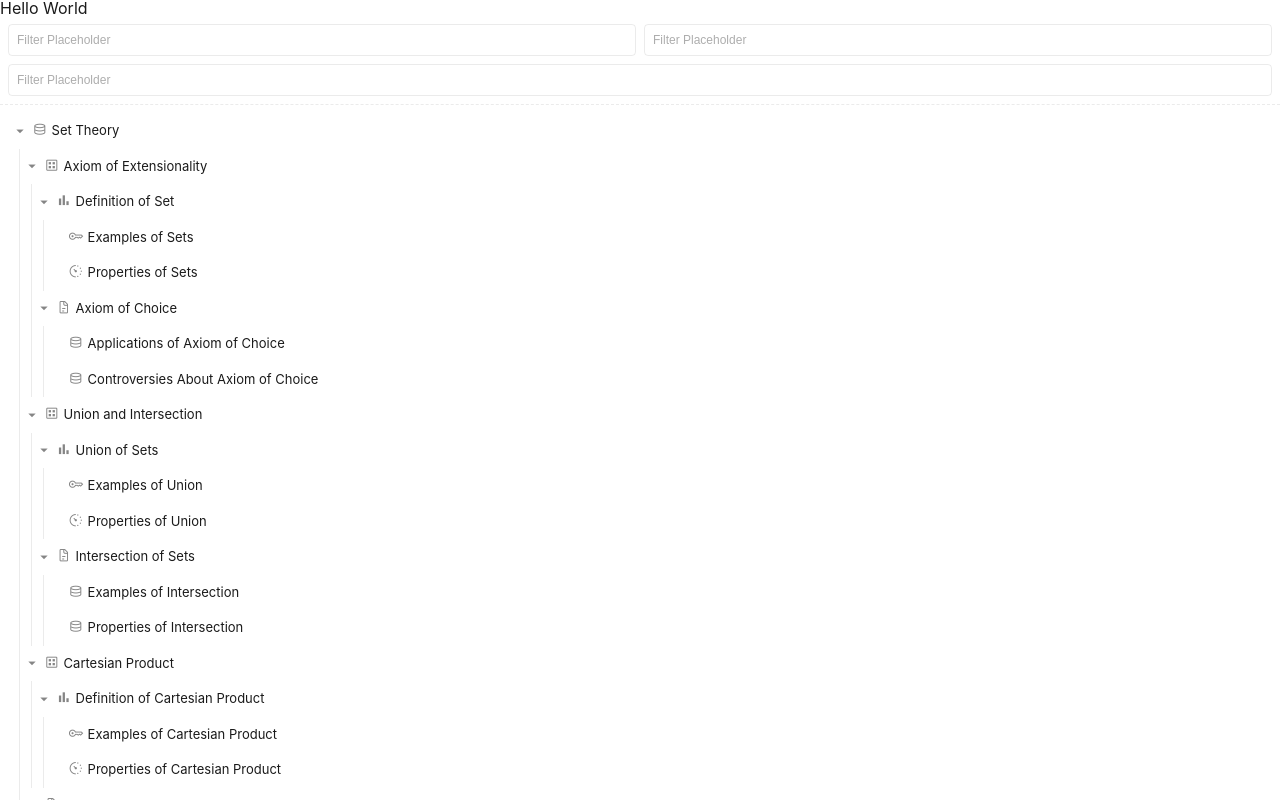
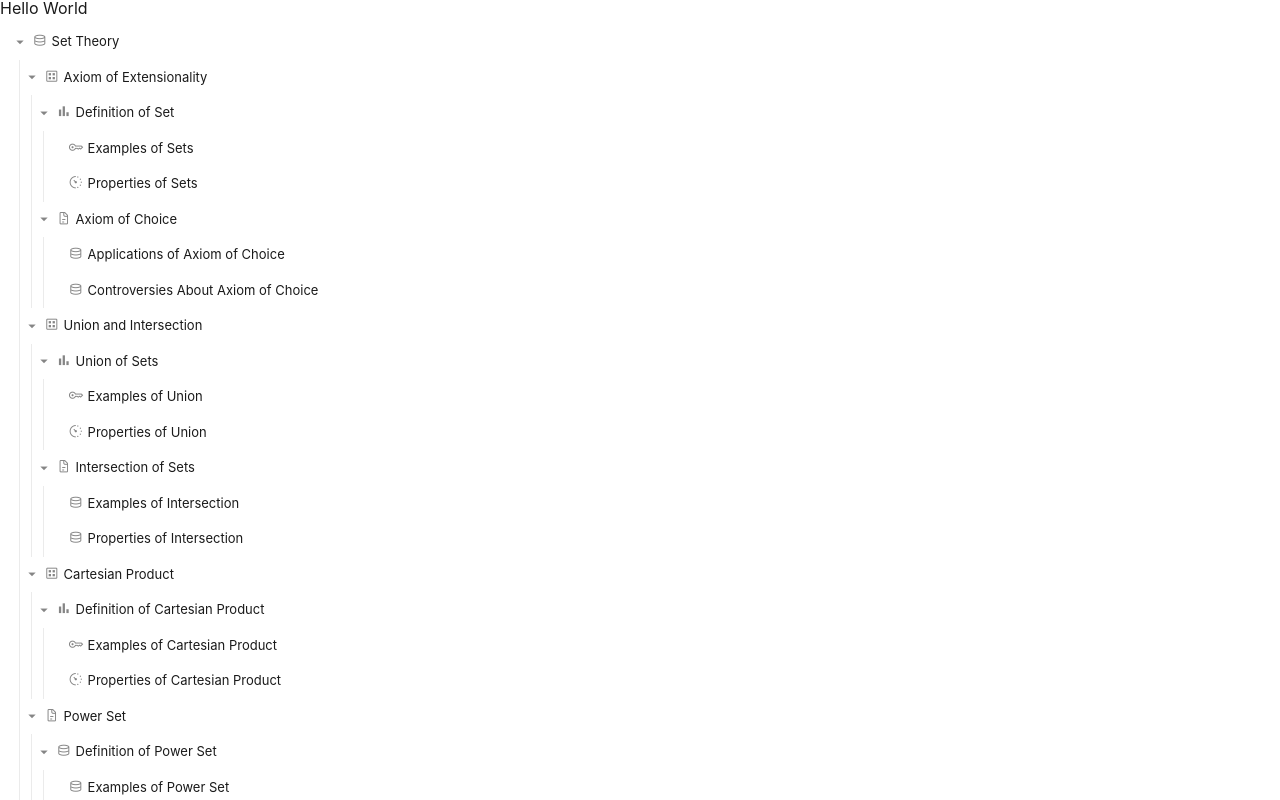
Before and after one commit to WenchuanLiliZhao/Lulu-Design-System, a React (Vite) app in the folder app/: page / in a window 1280 px wide. Shown: the top 800 px of the page. Built offline with nearby package versions, Linux system fonts and the light colour scheme.

Commit message:
rearrange repo structure

```diff
--- a/app/src/Components/Menu.tsx
+++ b/app/src/Components/Dropdown/Menu.tsx
@@ -19,8 +19,8 @@
 */
 
 import { ClickToClose } from "./Dropdown";
-import { HoverBox } from "./SmallElements/HoverBox";
-import { Icon } from "./Icon";
+import { HoverBox } from "../SmallElements/HoverBox";
+import { Icon } from "../Icon";
 import styles from "./Menu.module.scss";
 
 export interface MenuProps {
--- a/app/src/Components/MessageBox.tsx
+++ b/app/src/Components/MessageBox.tsx
@@ -56,7 +56,7 @@ import React, { useState } from "react";
 import { HoverBox } from "./SmallElements/HoverBox";
 import styles from "./MessageBox.module.scss";
 import { Switch } from "./SmallElements/Switch";
-import { ClickToClose } from "./Dropdown";
+import { ClickToClose } from "./Dropdown/Dropdown";
 import { MessageType } from "../ObjectShapes/MessageShape";
 
 interface MessageBoxProps {
--- a/app/src/Components/SmallElements/ThemeMenu.tsx
+++ b/app/src/Components/SmallElements/ThemeMenu.tsx
@@ -1,7 +1,7 @@
 import React, { useEffect, useState } from "react";
-import { Menu } from "../Menu";
+import { Menu } from "../Dropdown/Menu";
 import { Btn } from "./Btn";
-import { Dropdown } from "../Dropdown";
+import { Dropdown } from "../Dropdown/Dropdown";
 
 /*
 ## Component Overview
--- a/app/src/Components/TreeExplorer/TreeExplorer.tsx
+++ b/app/src/Components/TreeExplorer/TreeExplorer.tsx
@@ -26,8 +26,6 @@ import { TreeNodesType } from "../../ObjectShapes/TreeNodeShape";
 import { Icon } from "../Icon";
 import { HoverBox } from "../SmallElements/HoverBox";
 import { PageIcon } from "../../ObjectShapes/PageShape";
-import { FilterableDropdown } from "../FilterableDropdown";
-import TreeExplorerSetting from "./TreeExplorerSetting";
 
 interface TreeExplorerProps {
   data: TreeNodesType[];
@@ -122,91 +120,6 @@ export const TreeExplorer: React.FC<TreeExplorerProps> = ({
 }) => {
   return (
     <>
-      <TreeExplorerSetting
-        items={[
-          [<FilterableDropdown
-            // defaultSelectedOption={"Algebra"}
-            placeholder={"Filter Placeholder"}
-            options={[
-              "Algebra",
-              "Calculus and Differential Equations",
-              "Linear Algebra",
-              "Number Theory",
-              "Topology",
-              "Set Theory",
-              "Mathematical Logic",
-              "Probability and Statistics",
-              "Abstract Algebra: Groups, Rings, and Fields",
-              "Geometry: Euclidean and Non-Euclidean",
-              "Discrete Mathematics",
-              "Real Analysis",
-              "Complex Analysis",
-              "Graph Theory",
-              "Optimization and Linear Programming",
-              "Game Theory",
-              "Mathematical Modeling",
-              "Fourier Analysis and Signal Processing",
-              "Cryptography and Information Theory",
-              "Fractal Geometry and Chaos Theory",
-            ]}
-            onSelect={(option) => console.log("Selected:", option)}
-          />, <FilterableDropdown
-            // defaultSelectedOption={"Algebra"}
-            placeholder={"Filter Placeholder"}
-            options={[
-              "Algebra",
-              "Calculus and Differential Equations",
-              "Linear Algebra",
-              "Number Theory",
-              "Topology",
-              "Set Theory",
-              "Mathematical Logic",
-              "Probability and Statistics",
-              "Abstract Algebra: Groups, Rings, and Fields",
-              "Geometry: Euclidean and Non-Euclidean",
-              "Discrete Mathematics",
-              "Real Analysis",
-              "Complex Analysis",
-              "Graph Theory",
-              "Optimization and Linear Programming",
-              "Game Theory",
-              "Mathematical Modeling",
-              "Fourier Analysis and Signal Processing",
-              "Cryptography and Information Theory",
-              "Fractal Geometry and Chaos Theory",
-            ]}
-            onSelect={(option) => console.log("Selected:", option)}
-          />],
-          [<FilterableDropdown
-            // defaultSelectedOption={"Algebra"}
-            placeholder={"Filter Placeholder"}
-            options={[
-              "Algebra",
-              "Calculus and Differential Equations",
-              "Linear Algebra",
-              "Number Theory",
-              "Topology",
-              "Set Theory",
-              "Mathematical Logic",
-              "Probability and Statistics",
-              "Abstract Algebra: Groups, Rings, and Fields",
-              "Geometry: Euclidean and Non-Euclidean",
-              "Discrete Mathematics",
-              "Real Analysis",
-              "Complex Analysis",
-              "Graph Theory",
-              "Optimization and Linear Programming",
-              "Game Theory",
-              "Mathematical Modeling",
-              "Fourier Analysis and Signal Processing",
-              "Cryptography and Information Theory",
-              "Fractal Geometry and Chaos Theory",
-            ]}
-            onSelect={(option) => console.log("Selected:", option)}
-          />]
-        ]}
-      />
-
       <div className={styles["tree-container"]}>
         {/* Render the root nodes of the tree */}
         {/* 渲染树的根节点 */}
--- a/app/src/Components/TreeExplorer/TreeExplorerSetting.module.scss
+++ /dev/null
@@ -1,23 +0,0 @@
-.tree-explorer-setting {
-  display: flex;
-  flex-direction: column;
-  gap: 8px;
-  padding: 8px;
-
-  border-bottom: 1px dashed var(--color-border-main);
-
-  .setting-item-column {
-    display: flex;
-    flex-wrap: wrap;
-    gap: 8px;
-
-    .setting-item {
-      flex: 1;
-    }
-
-    & > .setting-item:only-child {
-      flex: none; /* 如果只有一个 item，则宽度为默认 */
-      width: 100%; /* 撑满整个视图 */
-    }
-  }
-}
--- a/app/src/Components/TreeExplorer/TreeExplorerSetting.tsx
+++ /dev/null
@@ -1,24 +0,0 @@
-import React from "react";
-import styles from "./TreeExplorerSetting.module.scss";
-
-interface TreeExplorerSettingProps {
-  items: React.ReactNode[][];
-}
-
-const TreeExplorerSetting: React.FC<TreeExplorerSettingProps> = ({ items }) => {
-  return (
-    <div className={styles["tree-explorer-setting"]}>
-      {items.map((column, columnIndex) => (
-        <div key={columnIndex} className={styles["setting-item-column"]}>
-          {column.map((item, itemIndex) => (
-            <div key={itemIndex} className={styles["setting-item"]}>
-              {item}
-            </div>
-          ))}
-        </div>
-      ))}
-    </div>
-  );
-};
-
-export default TreeExplorerSetting;
--- a/app/src/Pages/Demos/CDD/CDD_SiteConfig.tsx
+++ b/app/src/Pages/Demos/CDD/CDD_SiteConfig.tsx
@@ -14,8 +14,8 @@ import { SearchBar } from "../../../Components/SearchBar";
 import { SideMenu } from "../../../Components/SideMenu";
 import { ThemeMenu } from "../../../Components/SmallElements/ThemeMenu";
 import { Example_MessagesList } from "../../../ObjectShapes/ExampleData/Example_MessagesList";
-import { Dropdown } from "../../../Components/Dropdown";
-import { Menu } from "../../../Components/Menu";
+import { Dropdown } from "../../../Components/Dropdown/Dropdown";
+import { Menu } from "../../../Components/Dropdown/Menu";
 import { ReactNode } from "react";
 import { Footer } from "../../../Components/Footer";
 import { JiraLayout } from "../../../Components/JiraLayout";
```
Also changed, not shown: app/src/Components/Dropdown/Dropdown.module.scss (renamed from app/src/Components/Dropdown.module.scss), app/src/Components/Dropdown/Dropdown.tsx (renamed from app/src/Components/Dropdown.tsx), app/src/Components/Dropdown/Menu.module.scss (renamed from app/src/Components/Menu.module.scss).
